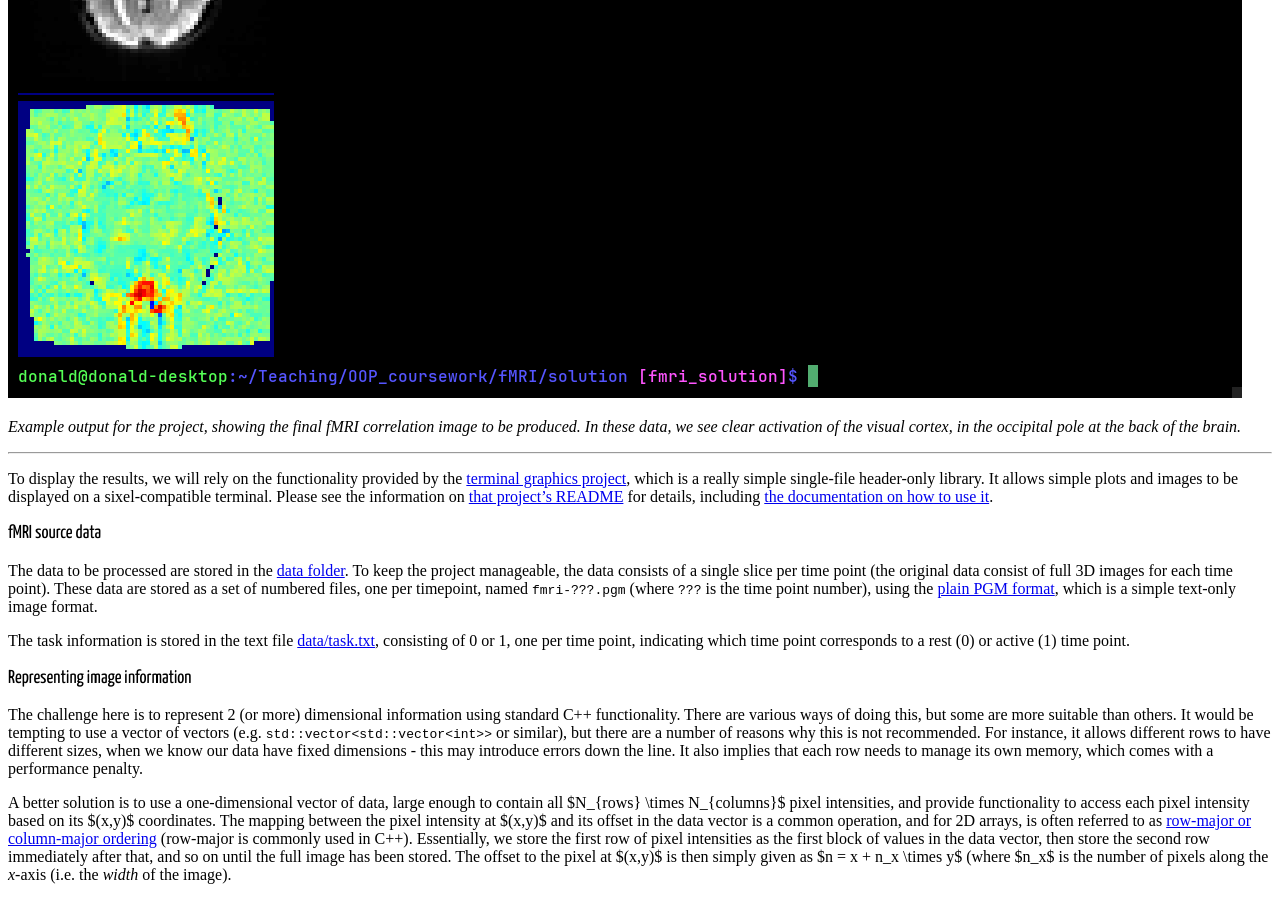
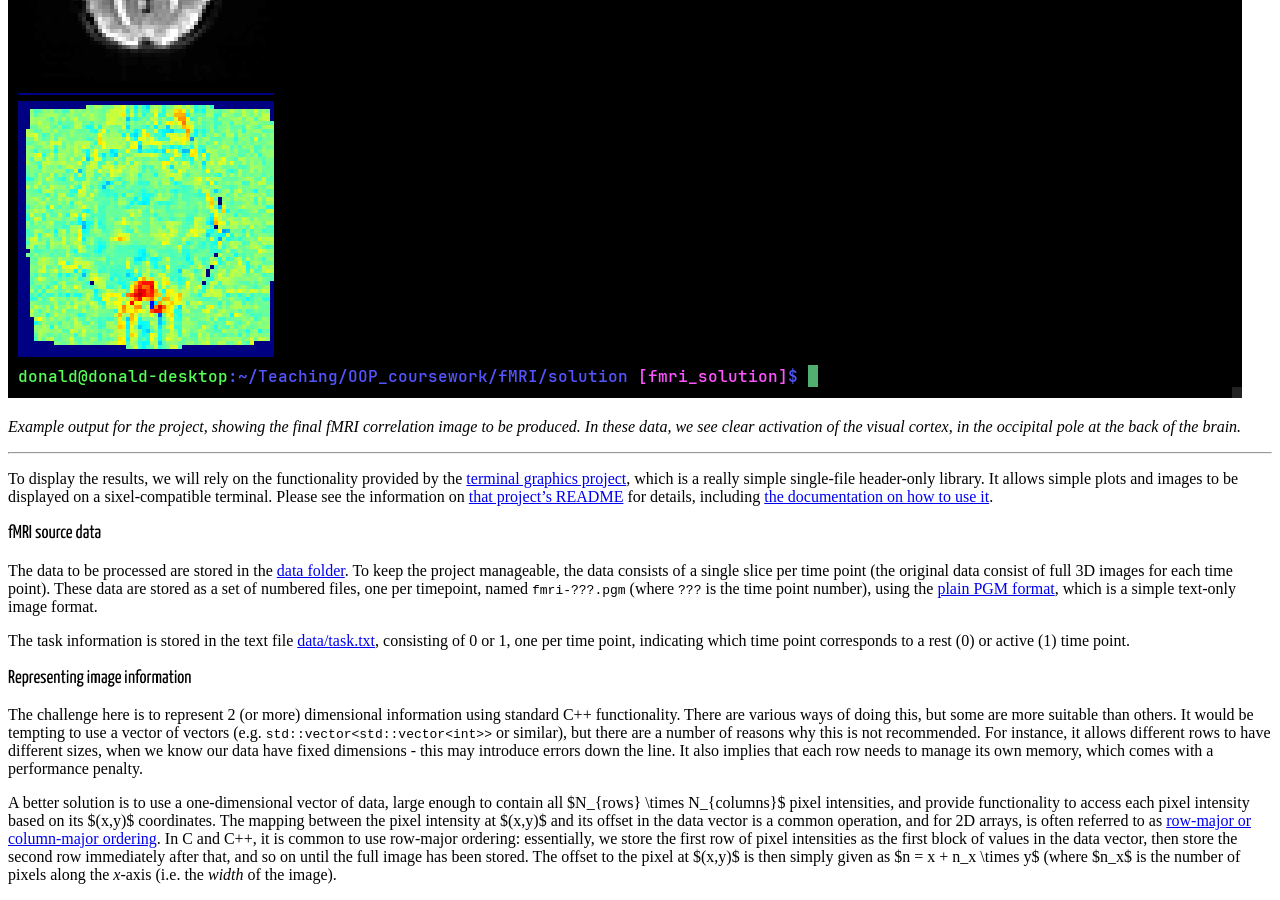
Before and after one commit to KCL-BMEIS/OOP, a Jekyll site: the page built from projects/fMRI/assignment.md, in a window 1280 px wide and 900 px high, scrolled down 1286 px. Built offline with Jekyll 4.4.1, drawn with Linux system fonts in a browser that asks for light colours; some web fonts are replaced; our own code applies the rules of GitHub Pages for plain Markdown files.

Commit message:
Update assignment.md

```diff
--- a/projects/fMRI/assignment.md
+++ b/projects/fMRI/assignment.md
@@ -45,4 +45,4 @@ The task information is stored in the text file [data/task.txt](data/task.txt),
 
 The challenge here is to represent 2 (or more) dimensional information using standard C++ functionality. There are various ways of doing this, but some are more suitable than others. It would be tempting to use a vector of vectors (e.g. `std::vector<std::vector<int>>` or similar), but there are a number of reasons why this is not recommended. For instance, it allows different rows to have different sizes, when we know our data have fixed dimensions - this may introduce errors down the line. It also implies that each row needs to manage its own memory, which comes with a performance penalty.
 
-A better solution is to use a one-dimensional vector of data, large enough to contain all $N_{rows} \times N_{columns}$ pixel intensities, and provide functionality to access each pixel intensity based on its $(x,y)$ coordinates. The mapping between the pixel intensity at $(x,y)$ and its offset in the data vector is a common operation, and for 2D arrays, is often referred to as [row-major or column-major ordering](https://www.geeksforgeeks.org/row-major-order-and-column-major-order/) (row-major is commonly used in C++). Essentially, we store the first row of pixel intensities as the first block of values in the data vector, then store the second row immediately after that, and so on until the full image has been stored. The offset to the pixel at $(x,y)$ is then simply given as $n = x + n_x \times y$ (where $n_x$ is the number of pixels along the *x*-axis (i.e. the _width_ of the image).
+A better solution is to use a one-dimensional vector of data, large enough to contain all $N_{rows} \times N_{columns}$ pixel intensities, and provide functionality to access each pixel intensity based on its $(x,y)$ coordinates. The mapping between the pixel intensity at $(x,y)$ and its offset in the data vector is a common operation, and for 2D arrays, is often referred to as [row-major or column-major ordering](https://www.geeksforgeeks.org/row-major-order-and-column-major-order/). In C and C++, it is common to use row-major ordering: essentially, we store the first row of pixel intensities as the first block of values in the data vector, then store the second row immediately after that, and so on until the full image has been stored. The offset to the pixel at $(x,y)$ is then simply given as $n = x + n_x \times y$ (where $n_x$ is the number of pixels along the *x*-axis (i.e. the _width_ of the image).
```
